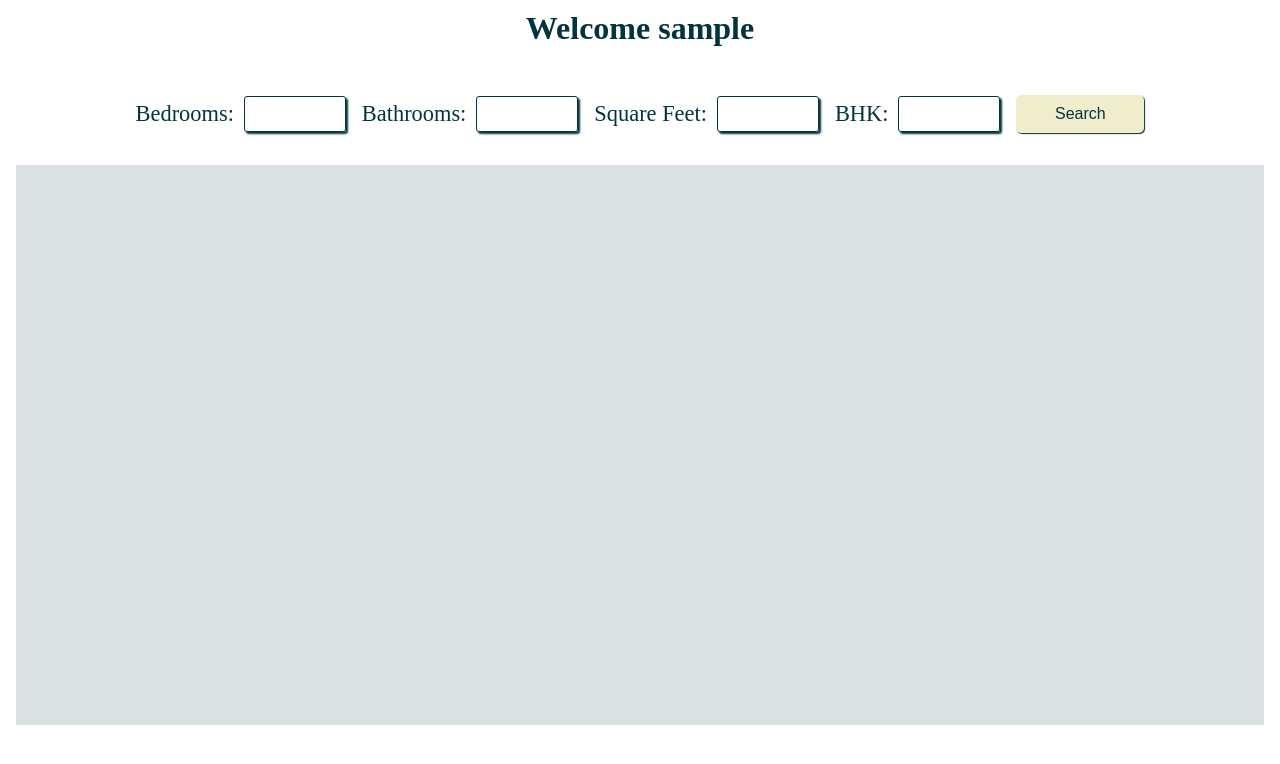
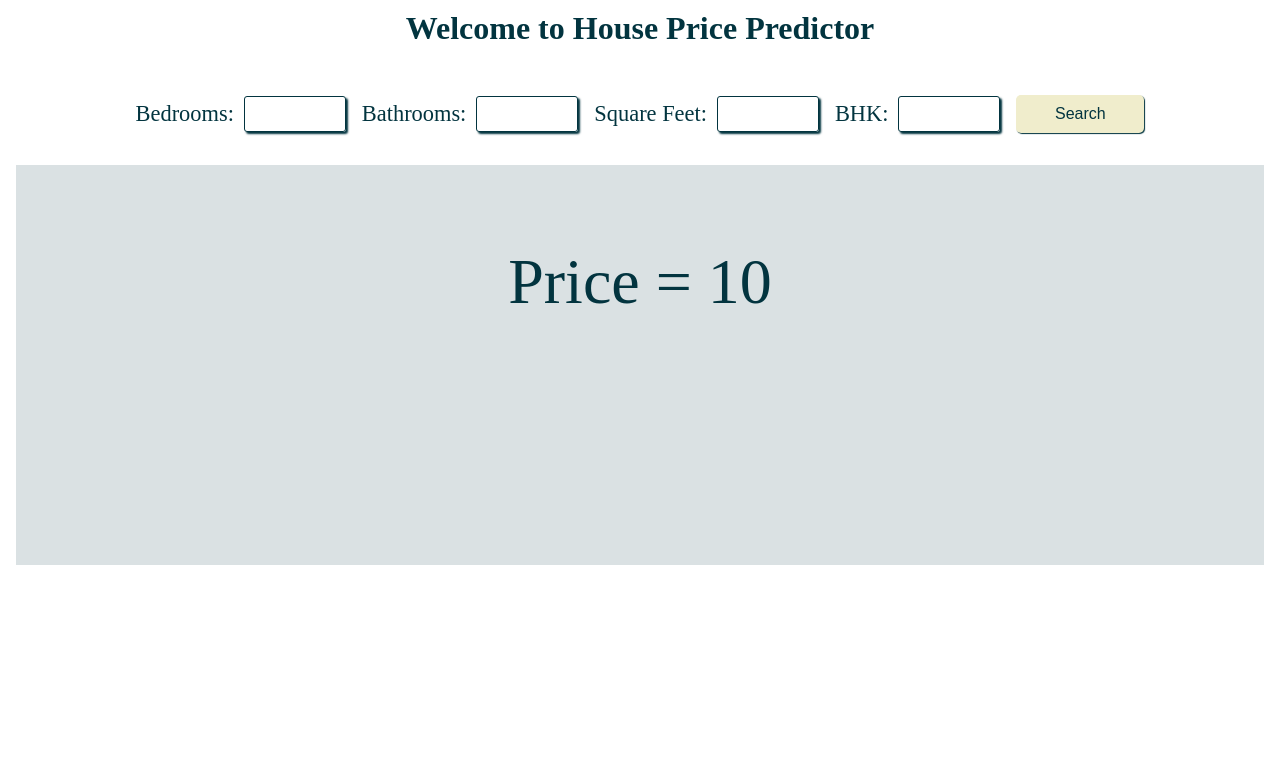
Before and after one commit to Yogeshwar-CM/House-Price-Predictor, a Flask app: template templates/home.html in a window 1280 px wide. Shown: the top 764 px of the page. Run offline with Flask 3, Linux system fonts and the light colour scheme; the template is opened without the code that fills it: most values are stand-ins (such as "Sample title", 1, 10 or a date in 2020); parts of the project's set-up code (start-up, migrations or seed data) failed here and were passed over.

Commit message:
Add files via upload
Final DAY 3

```diff
--- a/app.py
+++ b/app.py
@@ -1,6 +1,10 @@
 from flask import Flask, render_template, request, redirect, url_for
 import sqlite3
 
+import pickle
+import numpy as np
+
+model = pickle.load(open('model.pkl','rb'))
 app = Flask(__name__)
 
 conn = sqlite3.connect('gdsc.db', check_same_thread=False)
@@ -31,7 +35,7 @@
         password = request.form['password']
         user = login(username, password)
         if user:
-            return render_template('home.html', username=username)
+            return render_template('home.html',price="Null")
         else:
             return render_template('login.html')
     else:
@@ -45,7 +49,22 @@
     username = request.form['username']
     password = request.form['password']
     register(name, username, password)
-    return render_template('home.html', username=username)
+    return render_template('home.html', price="Null")
+
+@app.route('/home', methods=['GET', 'POST'])
+def home_route():
+    if request.method == 'GET':
+        return render_template('home.html')
+
+    else:
+        size = int(request.form['bedrooms'])
+        bathrooms = float(request.form['bathrooms'])
+        sqft = float(request.form['sqft'])
+        bhk = float(request.form['bhk'])
+        input = np.array([[size, bathrooms, sqft, bhk]])
+        val = model.predict(input)
+        print(val)
+        return render_template('home.html', price = val[0])
 
 if __name__ == '__main__':
     app.run(debug=True)
--- a/static/home.css
+++ b/static/home.css
@@ -46,7 +46,10 @@
 }
 .prediction-result {
   margin: 1rem;
+  font-size: 4rem;
+  text-align: center;
+  padding-top: 5rem;
   background: #02343f25;
-    height: 70vh;
+  height: 40vh;
   width: 50v;
 }
--- a/templates/home.html
+++ b/templates/home.html
@@ -7,8 +7,8 @@
     <title>House Price Predictor</title>
   </head>
   <body>
-    <h1>Welcome {{ username }}</h1>
-    <form action="/home">
+    <h1>Welcome to House Price Predictor</h1>
+    <form action="/home" method="POST">
       <p>Bedrooms:</p>
       <input type="number" id="bedrooms" name="bedrooms" />
       <p>Bathrooms:</p>
@@ -19,6 +19,6 @@
       <input type="number" id="bhk" name="bhk" />
       <button type="submit">Search</button>
     </form>
-    <div class="prediction-result"></div>
+    <div class="prediction-result">Price = {{ price }}</div>
   </body>
 </html>
```
Also changed, not shown: 1 other file. Lines whose indentation alone changed are shown as unchanged.
